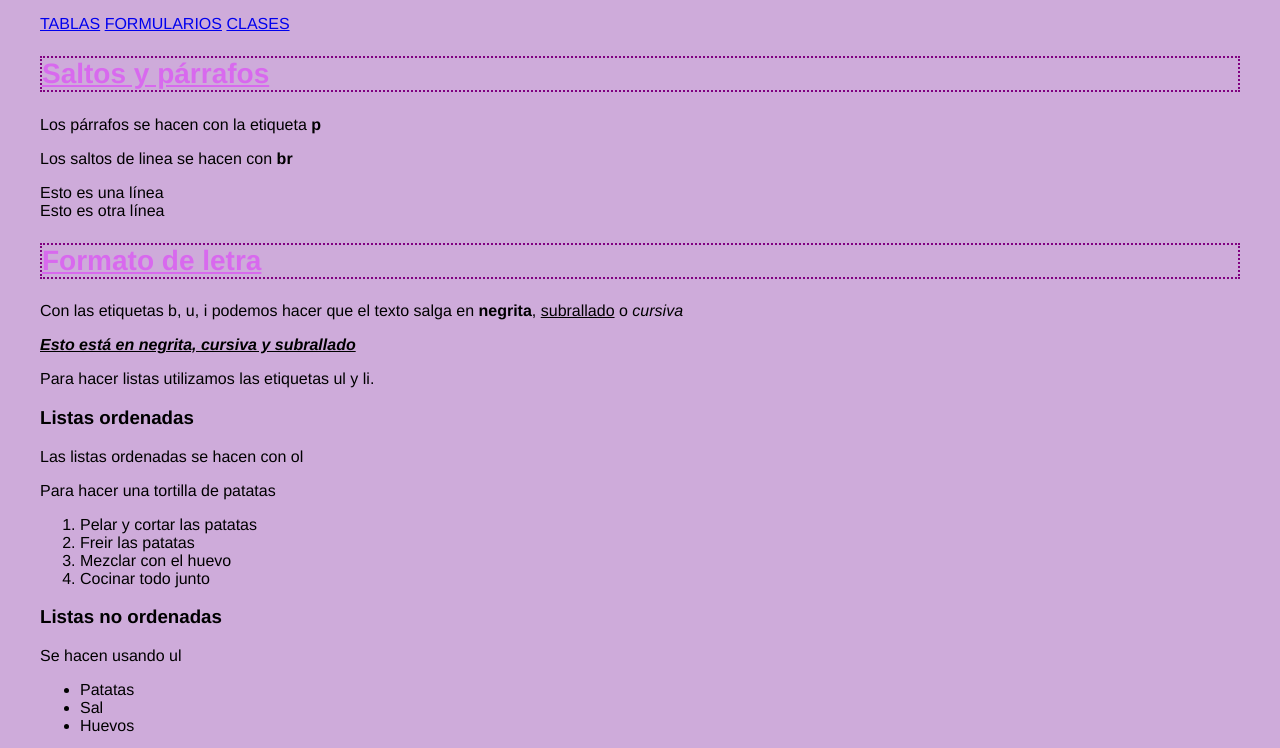
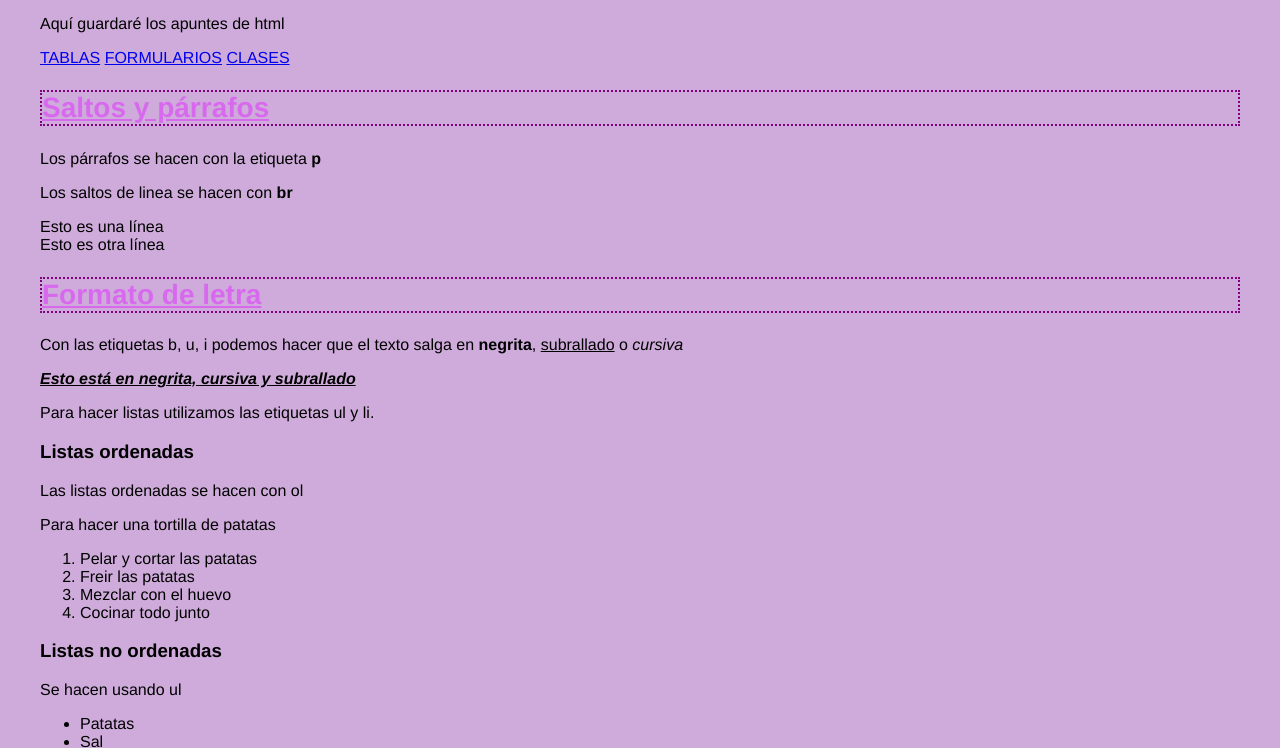
Before and after one commit to Laura0026/Laura0026.github.io, a plain HTML site: page index.html in a window 1280 px wide. Shown: the part 107-855 px from the top of the page. Drawn offline with Linux system fonts and the light colour scheme.

Commit message:
index otra vez

```diff
--- a/index.html
+++ b/index.html
@@ -6,6 +6,7 @@
     </head>
     <body>
         <h1>Apuntes html</h1>
+        <p>Aquí guardaré los apuntes de html</p>
         <a href="tablas.html">TABLAS</a>
         <a href="formularios.html">FORMULARIOS</a>
         <a href="Clasesid.html">CLASES</a>
```
